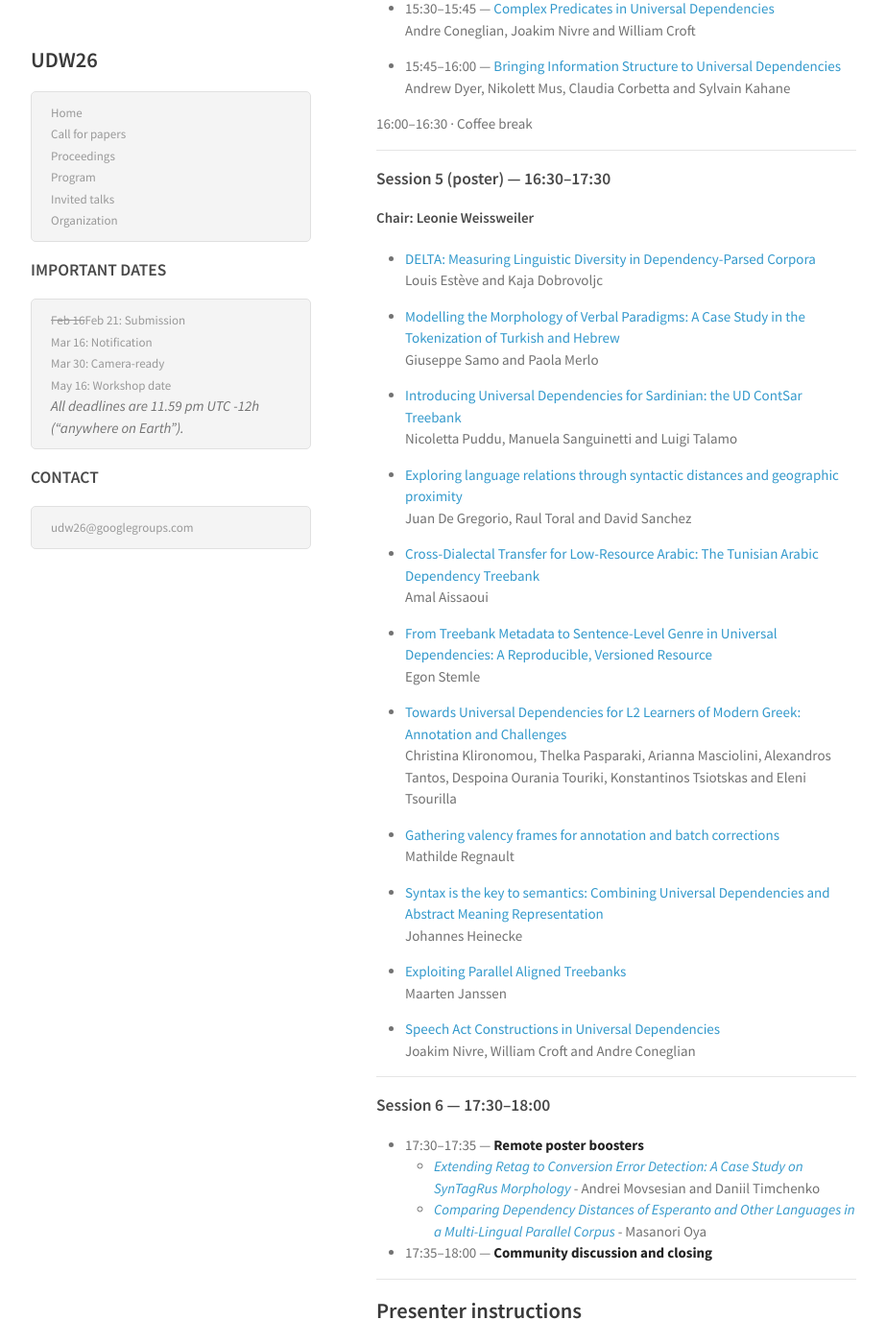
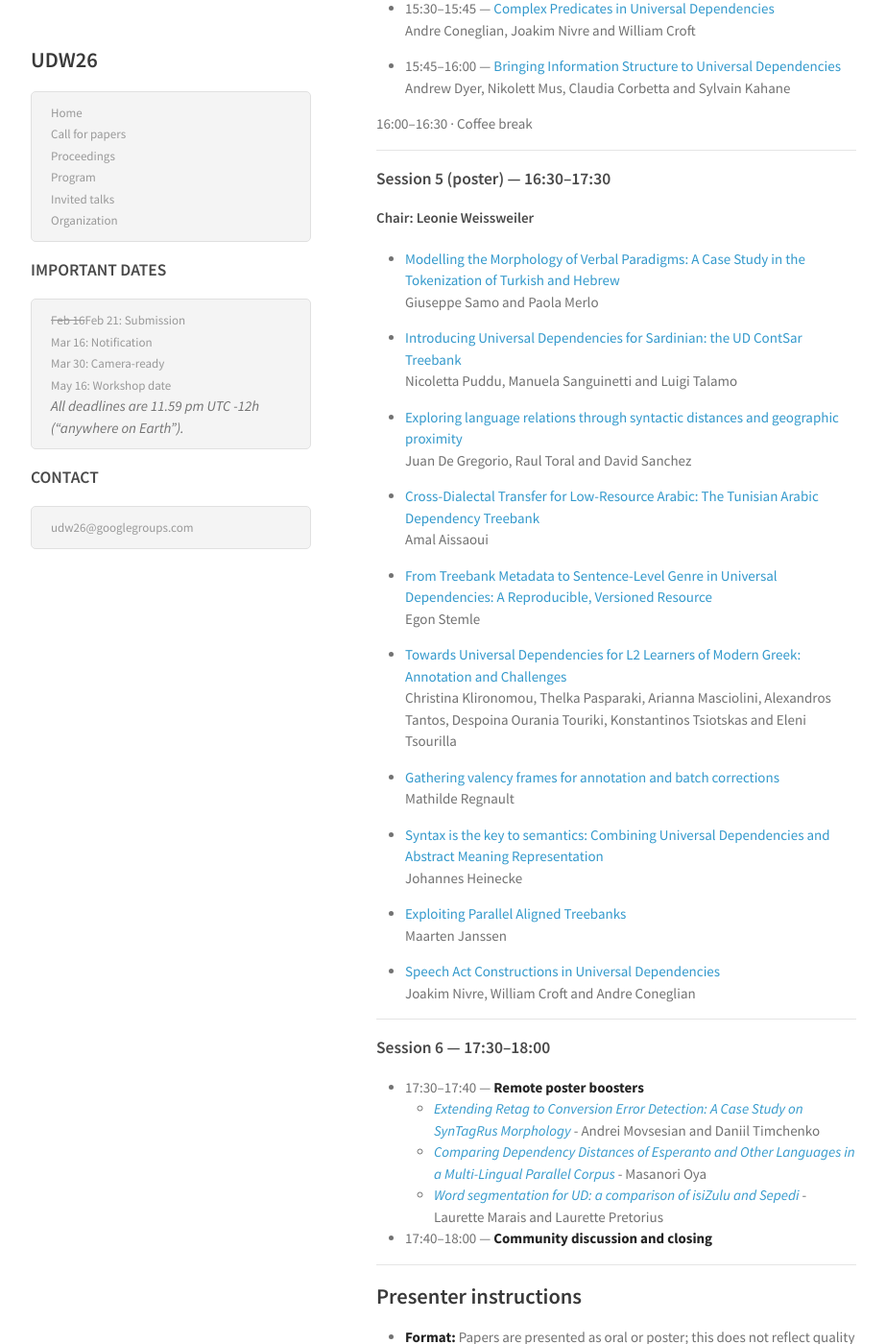
Before and after one commit to UniversalDependencies/udw26, a Jekyll site: the page built from program.md, in a window 1280 px wide and 1400 px high, scrolled down 2240 px. Shown: the whole window at 96% size, without its empty margins (178-1101 px from the left). Built offline with Jekyll 4.4.1, drawn with Linux system fonts in a browser that asks for light colours; some of the changed text lies outside the part shown.

Commit message:
Update program.md

```diff
--- a/program.md
+++ b/program.md
@@ -62,6 +59,9 @@ Saturday, 16 May 2026  · Room **EIVISSA 2** for talks and **MENORCA Hall** for
 
 - [Say "No" to Missing Polarity: A Negation Enrichment of Porttinari UD Treebank](papers/31_Paper.pdf)
   Isaac Souza de Miranda Junior, Oto Araújo Vale and Marie-Catherine de Marneffe
+
+- [DELTA: Measuring Linguistic Diversity in Dependency-Parsed Corpora](https://aclanthology.org/2026.eacl-demo.6.pdf)
+  Louis Estève and Kaja Dobrovoljc
 
 ---
 
@@ -109,9 +109,6 @@ Saturday, 16 May 2026  · Room **EIVISSA 2** for talks and **MENORCA Hall** for
 
 #### Chair: Leonie Weissweiler
 
-- [DELTA: Measuring Linguistic Diversity in Dependency-Parsed Corpora](https://aclanthology.org/2026.eacl-demo.6.pdf)
-  Louis Estève and Kaja Dobrovoljc
-
 - [Modelling the Morphology of Verbal Paradigms: A Case Study in the Tokenization of Turkish and Hebrew](https://aclanthology.org/2026.sigturk-1.8.pdf)
   Giuseppe Samo and Paola Merlo
 
@@ -146,12 +143,13 @@ Saturday, 16 May 2026  · Room **EIVISSA 2** for talks and **MENORCA Hall** for
 
 ### Session 6 — 17:30–18:00
 
-- 17:30–17:35 — **Remote poster boosters**
+- 17:30–17:40 — **Remote poster boosters**
   - _[Extending Retag to Conversion Error Detection: A Case Study on SynTagRus Morphology](papers/21_Paper.pdf)_ - Andrei Movsesian and Daniil Timchenko
   - _[Comparing Dependency Distances of Esperanto and Other Languages in a Multi-Lingual Parallel Corpus](papers/13_Paper.pdf)_ - Masanori Oya
+  - _[Word segmentation for UD: a comparison of isiZulu and Sepedi](papers/24_Paper.pdf)_ - Laurette Marais and Laurette Pretorius
 
 
-- 17:35–18:00 — **Community discussion and closing**
+- 17:40–18:00 — **Community discussion and closing**
 
 
 ---
```
Also changed, not shown: other parts of program.md (+0 -3 lines).
